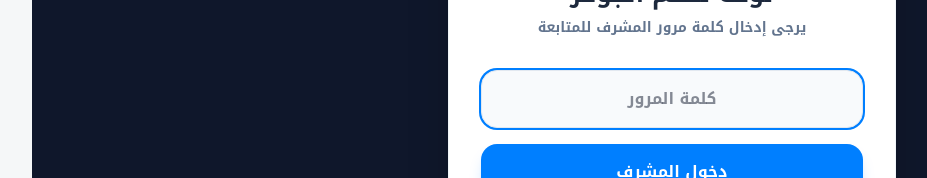
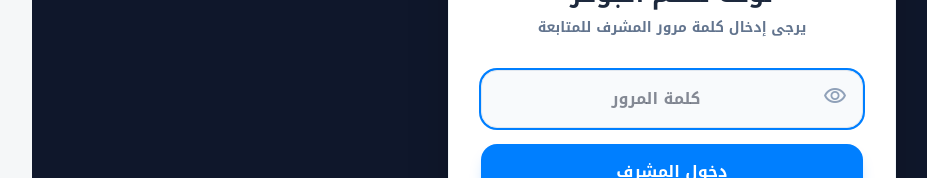
Before and after one commit to useif762/Joker-Academy, a React (Vite) app: page /admin in a window 1280 px wide. Shown: the part 337-515 px from the top of the page, without its empty margins (63-990 px from the left). Built offline with nearby package versions, Linux system fonts and the light colour scheme.

Commit message:
feat(admin): Add password visibility toggle
Enables users to toggle password visibility in the admin login form for better usability. Also includes minor cleanup in App.tsx by commenting out a redundant check.

```diff
--- a/src/AdminDashboard.tsx
+++ b/src/AdminDashboard.tsx
@@ -19,7 +19,9 @@
   AutoAwesome,
   School,
   MilitaryTech,
-  Lock
+  Lock,
+  Visibility,
+  VisibilityOff
 } from "./components/Icons";
 
 type AdminTab = 'students' | 'courses' | 'exams' | 'edit-exam' | 'edit-course' | 'stats' | 'notifications' | 'questions';
@@ -68,6 +70,7 @@
 
 const AdminDashboard = () => {
   const [password, setPassword] = useState("");
+  const [showPassword, setShowPassword] = useState(false);
   const [isAuthorized, setIsAuthorized] = useState(() => {
     return localStorage.getItem('admin_authorized') === 'true';
   });
@@ -108,13 +111,20 @@
           <form onSubmit={handleLogin} className="space-y-4">
             <div className="relative">
               <input
-                type="password"
+                type={showPassword ? "text" : "password"}
                 value={password}
                 onChange={(e) => setPassword(e.target.value)}
                 placeholder="كلمة المرور"
-                className="w-full p-4 bg-slate-50 border border-slate-200 rounded-2xl outline-none focus:ring-2 focus:ring-primary font-bold text-center"
+                className="w-full p-4 bg-slate-50 border border-slate-200 rounded-2xl outline-none focus:ring-2 focus:ring-primary font-bold text-center pr-12"
                 autoFocus
               />
+              <button
+                type="button"
+                onClick={() => setShowPassword(!showPassword)}
+                className="absolute right-4 top-1/2 -translate-y-1/2 text-slate-400 hover:text-primary transition-colors"
+              >
+                {showPassword ? <VisibilityOff /> : <Visibility />}
+              </button>
             </div>
             {error && <p className="text-red-500 text-sm font-bold">{error}</p>}
             <button
--- a/src/App.tsx
+++ b/src/App.tsx
@@ -2422,6 +2422,7 @@
 
   // Protected view check
   const renderPage = () => {
+    console.log('currentPage:', currentPage);
     const dataRequiredPages: Page[] = ['courses', 'exams', 'profile', 'exam-view', 'course-view', 'curriculum', 'leaderboard'];
 
     // Only show loading for specific item views to avoid blocking the whole app
@@ -2436,9 +2437,9 @@
       );
     }
 
-    if (dataRequiredPages.includes(currentPage) && !user && currentPage !== 'leaderboard') {
-      return <Login setPage={setCurrentPage} onLogin={handleLogin} />;
-    }
+    // if (dataRequiredPages.includes(currentPage) && !user && currentPage !== 'leaderboard') {
+    //   return <Login setPage={setCurrentPage} onLogin={handleLogin} />;
+    // }
 
     switch (currentPage) {
       case 'home': return <Home setPage={setCurrentPage} onViewCurriculum={(g) => { setSelectedGrade(g); setCurrentPage('curriculum'); }} />;
```
